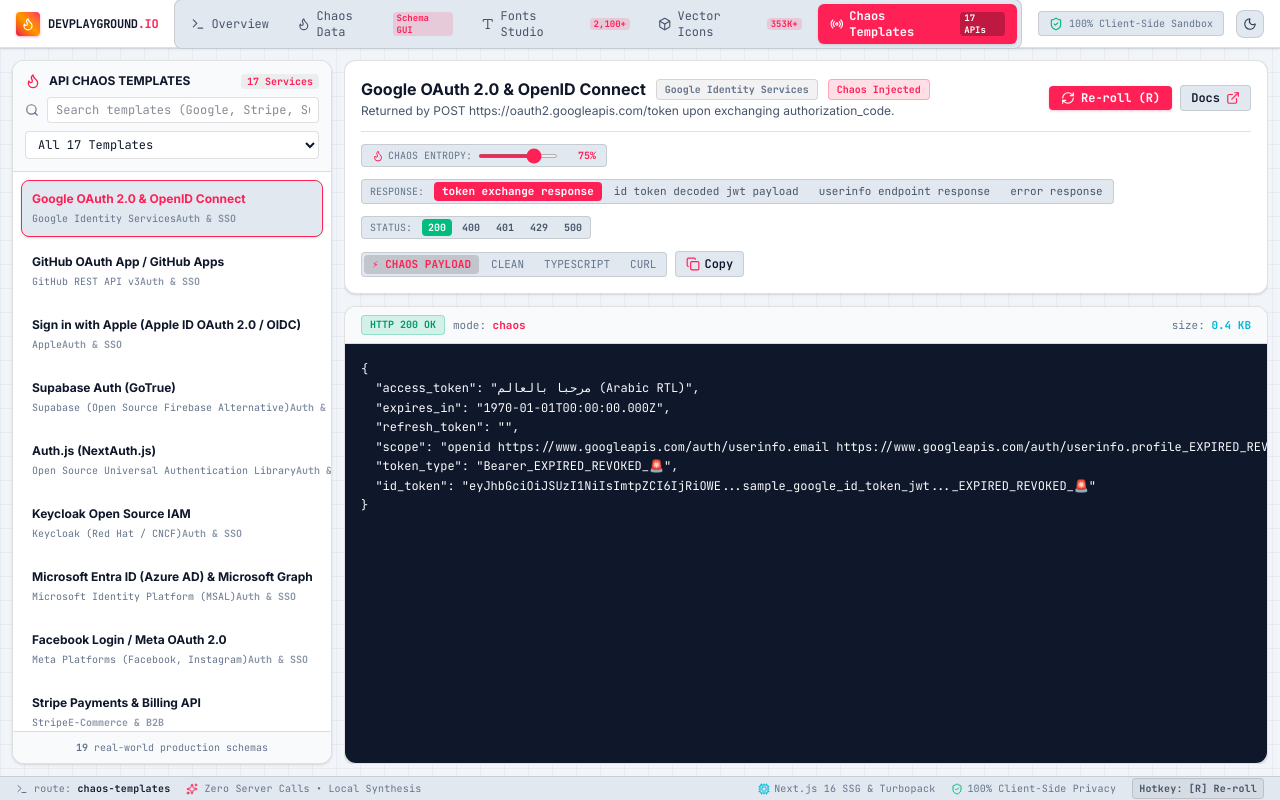
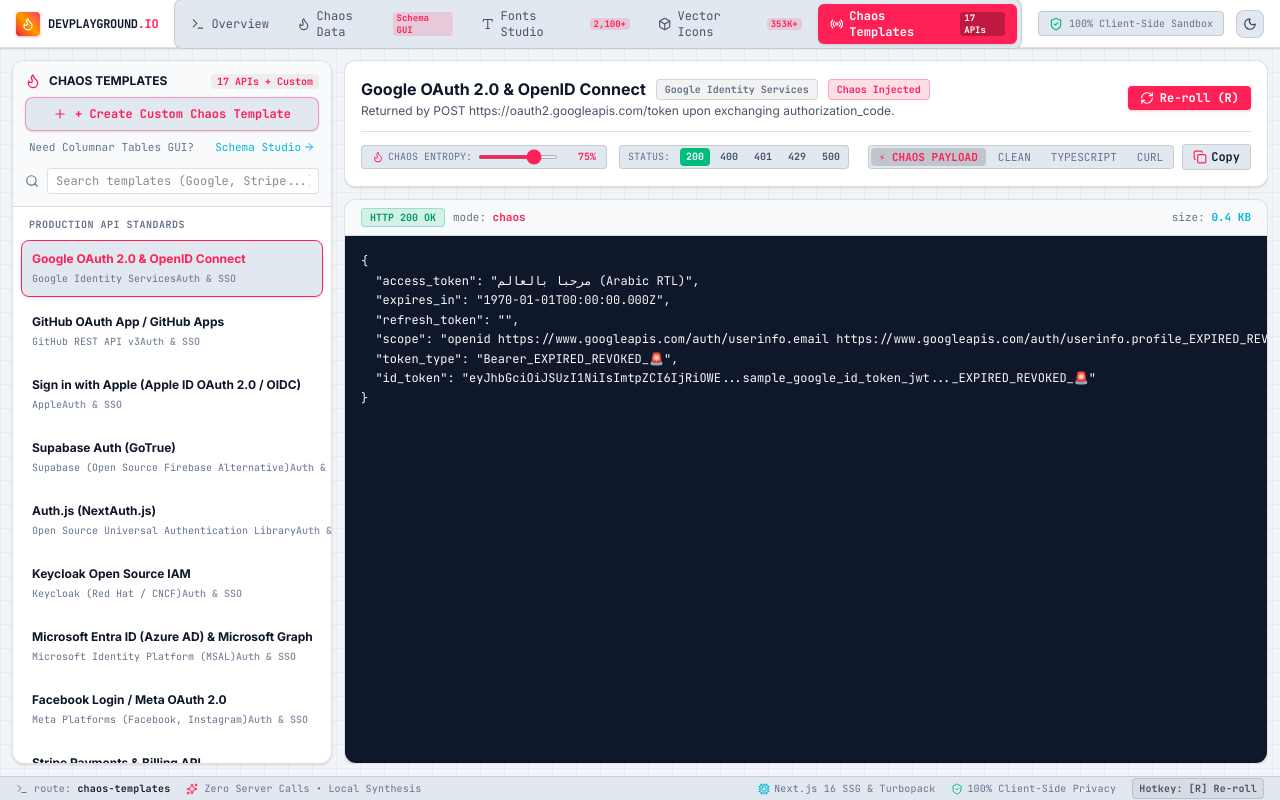
Before and after one commit to allwin-antony/devpantry, a Next.js app: page /chaos-templates in a window 1280 px wide. Built offline with nearby package versions, Linux system fonts and the light colour scheme; a web font is replaced by a local one.

Commit message:
feat: add interactive Custom Chaos Template Creator with JSON editor and persistence

```diff
--- a/src/components/clients/ChaosTemplatesClient.tsx
+++ b/src/components/clients/ChaosTemplatesClient.tsx
@@ -1,6 +1,7 @@
 'use client';
 
 import React, { useState, useMemo, useEffect } from 'react';
+import Link from 'next/link';
 import { ALL_SERVICE_RESPONSES, type ServiceResponseItem } from '@/lib/datasetLoader';
 import { fillChaosPayload } from '@/utilities/chaos-data/chaosTemplateFiller';
 import {
@@ -16,19 +17,124 @@
   Sliders,
   ShieldAlert,
   Terminal,
-  FileJson
+  FileJson,
+  Plus,
+  Trash2,
+  Save,
+  PenTool,
+  SlidersHorizontal,
+  Layers,
+  ArrowRight
 } from 'lucide-react';
+
+interface CustomTemplate {
+  id: string;
+  name: string;
+  category: string;
+  rawJson: string;
+  createdAt: number;
+}
+
+const DEFAULT_CUSTOM_JSON = `{
+  "event": "user.signup.completed",
+  "user": {
+    "id": "usr_998877",
+    "name": "Jane Developer",
+    "email": "jane.dev@startup.io",
+    "phone": "+1-555-0199",
+    "avatar_url": "https://images.example.com/avatar.png",
+    "age": 28,
+    "balance": 1500.50,
+    "is_verified": true,
+    "created_at": "2026-09-03T12:00:00Z"
+  },
+  "auth": {
+    "access_token": "tok_live_sec_8833992211aa",
+    "token_type": "Bearer",
+    "expires_in": 3600
+  },
+  "metadata": {
+    "ip_address": "192.168.1.1",
+    "user_agent": "Mozilla/5.0 (Macintosh; Intel Mac OS X 10_15_7)"
+  }
+}`;
 
 export function ChaosTemplatesClient() {
   const [selectedServiceId, setSelectedServiceId] = useState<string>(ALL_SERVICE_RESPONSES[0].id);
+  const [isCustomMode, setIsCustomMode] = useState<boolean>(false);
   const [selectedCategory, setSelectedCategory] = useState<string>('All');
   const [searchQuery, setSearchQuery] = useState<string>('');
   const [activeResponseKey, setActiveResponseKey] = useState<string>('');
   const [entropy, setEntropy] = useState<number>(75);
-  const [viewMode, setViewMode] = useState<'chaos' | 'clean' | 'typescript' | 'curl'>('chaos');
+  const [viewMode, setViewMode] = useState<'chaos' | 'clean' | 'typescript' | 'curl' | 'edit_custom'>('chaos');
   const [seed, setSeed] = useState<number>(0);
   const [simulatedStatus, setSimulatedStatus] = useState<number>(200);
   const [copiedCode, setCopiedCode] = useState<string | null>(null);
+
+  // Custom User Templates (stored in localStorage)
+  const [customTemplates, setCustomTemplates] = useState<CustomTemplate[]>([]);
+  const [activeCustomId, setActiveCustomId] = useState<string>('');
+  const [customTitle, setCustomTitle] = useState<string>('My Webhook Payload');
+  const [customRawJson, setCustomRawJson] = useState<string>(DEFAULT_CUSTOM_JSON);
+  const [jsonParseError, setJsonParseError] = useState<string | null>(null);
+
+  // Load custom templates on mount
+  useEffect(() => {
+    try {
+      const saved = localStorage.getItem('devplayground_custom_templates');
+      if (saved) {
+        const parsed = JSON.parse(saved);
+        if (Array.isArray(parsed) && parsed.length > 0) {
+          setCustomTemplates(parsed);
+          setActiveCustomId(parsed[0].id);
+          setCustomTitle(parsed[0].name);
+          setCustomRawJson(parsed[0].rawJson);
+        }
+      }
+    } catch {}
+  }, []);
+
+  // Save custom templates
+  const saveCustomTemplate = () => {
+    try {
+      JSON.parse(customRawJson); // validate
+      setJsonParseError(null);
+      const newTmpl: CustomTemplate = {
+        id: activeCustomId || `custom_${Date.now()}`,
+        name: customTitle || 'Untitled Custom Template',
+        category: 'Custom API',
+        rawJson: customRawJson,
+        createdAt: Date.now()
+      };
+
+      const updated = [newTmpl, ...customTemplates.filter(t => t.id !== newTmpl.id)];
+      setCustomTemplates(updated);
+      setActiveCustomId(newTmpl.id);
+      localStorage.setItem('devplayground_custom_templates', JSON.stringify(updated));
+      setViewMode('chaos');
+      setCopiedCode('saved');
+      setTimeout(() => setCopiedCode(null), 1500);
+    } catch (err: any) {
+      setJsonParseError(err.message || 'Invalid JSON syntax');
+    }
+  };
+
+  const deleteCustomTemplate = (id: string, e: React.MouseEvent) => {
+    e.stopPropagation();
+    const updated = customTemplates.filter(t => t.id !== id);
+    setCustomTemplates(updated);
+    localStorage.setItem('devplayground_custom_templates', JSON.stringify(updated));
+    if (activeCustomId === id) {
+      if (updated.length > 0) {
+        setActiveCustomId(updated[0].id);
+        setCustomTitle(updated[0].name);
+        setCustomRawJson(updated[0].rawJson);
+      } else {
+        setIsCustomMode(false);
+        setSelectedServiceId(ALL_SERVICE_RESPONSES[0].id);
+      }
+    }
+  };
 
   // Re-roll hotkey R
   useEffect(() => {
@@ -66,7 +172,6 @@
     return ALL_SERVICE_RESPONSES.find(s => s.id === selectedServiceId) || ALL_SERVICE_RESPONSES[0];
   }, [selectedServiceId]);
 
-  // Available responses in the selected service
   const responseKeys = useMemo(() => {
     if (!activeService.responses) return [];
     return Object.keys(activeService.responses);
@@ -78,10 +183,17 @@
 
   const activeResponseObj = activeService.responses?.[currentResponseKey];
 
-  // Clean original payload
+  // Clean original payload (built-in service or custom JSON)
   const cleanPayload = useMemo(() => {
+    if (isCustomMode) {
+      try {
+        return JSON.parse(customRawJson);
+      } catch {
+        return { error: "Invalid Custom JSON syntax" };
+      }
+    }
     return activeResponseObj?.payload || activeService.payload || { message: "Standard service payload" };
-  }, [activeResponseObj, activeService]);
+  }, [isCustomMode, customRawJson, activeResponseObj, activeService]);
 
   // Chaos-filled dirty payload generated by chaos engine
   const chaosPayload = useMemo(() => {
@@ -89,9 +201,9 @@
     if (simulatedStatus === 400) {
       return {
         type: "https://errors.api.io/bad-request",
-        title: "Bad Request — Schema Failure",
+        title: "Bad Request — Schema Validation Failure",
         status: 400,
-        detail: "The request payload failed validation against the chaos schema constraints.",
+        detail: "The payload failed validation against strict chaos schema constraints.",
         instance: `/requests/req_${Math.random().toString(36).substring(2, 9)}`,
         invalid_parameters: [
           { name: "token", reason: "Value contained zero-width Unicode injection" },
@@ -143,22 +255,23 @@
       return 'string';
     };
 
-    const typeName = activeService.service.replace(/[^a-zA-Z0-9]/g, '') + 'Fixture';
+    const titleStr = isCustomMode ? customTitle : activeService.service;
+    const typeName = titleStr.replace(/[^a-zA-Z0-9]/g, '') + 'Fixture';
     const fields = Object.entries(activeDisplayPayload)
       .map(([k, v]) => `  ${k}: ${inferType(v)};`)
       .join('\n');
 
     return `export interface ${typeName} {\n${fields}\n}\n\n// Chaos-Injected Test Fixture:\nexport const CHAOS_${typeName.toUpperCase()}: ${typeName} = ${JSON.stringify(activeDisplayPayload, null, 2)};`;
-  }, [activeDisplayPayload, activeService]);
+  }, [activeDisplayPayload, isCustomMode, customTitle, activeService]);
 
   // cURL generator
   const generatedCurl = useMemo(() => {
-    const endpointUrl = activeService.endpoints ? Object.values(activeService.endpoints)[0] : 'https://api.service.com/v1/endpoint';
+    const endpointUrl = isCustomMode ? 'https://api.myapp.com/v1/webhook' : (activeService.endpoints ? Object.values(activeService.endpoints)[0] : 'https://api.service.com/v1/endpoint');
     return `curl -X POST "${endpointUrl}" \\
   -H "Authorization: Bearer ${(chaosPayload.access_token || 'sample_chaos_token_' + Date.now()).slice(0, 32)}" \\
   -H "Content-Type: application/json" \\
-  -d '${JSON.stringify(chaosPayload).slice(0, 150)}...'`;
-  }, [activeService, chaosPayload]);
+  -d '${JSON.stringify(chaosPayload).slice(0, 160)}...'`;
+  }, [activeService, chaosPayload, isCustomMode]);
 
   const copyToClipboard = (text: string, id: string) => {
     navigator.clipboard.writeText(text);
@@ -174,53 +287,124 @@
 
   return (
     <div className="h-full flex flex-col md:flex-row p-3 overflow-hidden gap-3 font-mono">
-      {/* Left Sidebar: 17 Real Service Templates */}
+      {/* Left Sidebar: Templates & Custom Creator Button */}
       <div className="w-full md:w-80 bg-[var(--bg-panel)] border border-[var(--border-dev)] rounded-xl flex flex-col overflow-hidden shrink-0 shadow-sm transition-colors">
-        {/* Header & Search */}
+        {/* Top Header & Custom Creator Action Button */}
         <div className="p-3 border-b border-[var(--border-dev)] flex flex-col gap-2 bg-[var(--bg-panel-subtle)] shrink-0">
           <div className="flex items-center justify-between">
             <div className="flex items-center gap-2">
               <Flame className="w-4 h-4 text-rose-500" />
-              <span className="text-xs font-bold text-[var(--text-primary)] font-sans uppercase">API Chaos Templates</span>
+              <span className="text-xs font-bold text-[var(--text-primary)] font-sans uppercase">Chaos Templates</span>
             </div>
             <span className="text-[10px] px-1.5 py-0.2 rounded bg-[var(--pill-bg)] text-rose-500 font-bold">
-              17 Services
+              17 APIs + Custom
             </span>
           </div>
 
-          <div className="flex items-center gap-2">
+          {/* Prominent Custom Template Creator Button */}
+          <button
+            onClick={() => {
+              setIsCustomMode(true);
+              setViewMode('edit_custom');
+              setActiveCustomId('');
+              setCustomTitle('New Custom API Schema');
+              setCustomRawJson(DEFAULT_CUSTOM_JSON);
+            }}
+            className={`w-full py-2 px-3 rounded-lg text-xs font-bold flex items-center justify-center gap-2 transition-all cursor-pointer shadow-sm ${
+              isCustomMode
+                ? 'bg-rose-500 text-white shadow-rose-500/25 ring-2 ring-rose-500/40'
+                : 'bg-[var(--bg-sidebar)] border border-rose-500/40 text-rose-500 hover:bg-rose-500 hover:text-white'
+            }`}
+          >
+            <Plus className="w-3.5 h-3.5" />
+            <span>+ Create Custom Chaos Template</span>
+          </button>
+
+          {/* Quick link to Columnar Schema GUI */}
+          <Link
+            href="/chaos-data"
+            className="text-[11px] text-[var(--text-muted)] hover:text-[var(--text-primary)] flex items-center justify-between px-1 transition-colors"
+          >
+            <span>Need Columnar Tables GUI?</span>
+            <span className="text-cyan-500 flex items-center gap-0.5">
+              <span>Schema Studio</span>
+              <ArrowRight className="w-3 h-3" />
+            </span>
+          </Link>
+
+          <div className="flex items-center gap-2 pt-1">
             <Search className="w-3.5 h-3.5 text-[var(--text-muted)]" />
             <input
               type="text"
               value={searchQuery}
               onChange={e => setSearchQuery(e.target.value)}
-              placeholder="Search templates (Google, Stripe, Supabase...)"
+              placeholder="Search templates (Google, Stripe...)"
               className="dev-input flex-1 px-2 py-1 rounded text-xs"
             />
           </div>
-
-          <select
-            value={selectedCategory}
-            onChange={e => setSelectedCategory(e.target.value)}
-            className="dev-input px-2 py-1 rounded text-xs bg-[var(--bg-sidebar)]"
-          >
-            {categories.map(c => (
-              <option key={c.id} value={c.id}>{c.label}</option>
-            ))}
-          </select>
         </div>
 
         {/* Templates List */}
         <div className="flex-1 overflow-y-auto p-2 flex flex-col gap-1.5">
+          {/* Custom Templates Section */}
+          {customTemplates.length > 0 && (
+            <div className="mb-2 pb-2 border-b border-[var(--border-dev-subtle)]">
+              <div className="text-[10px] text-rose-500 font-bold px-2 py-1 uppercase tracking-wider flex items-center justify-between">
+                <span>My Custom Schemas ({customTemplates.length})</span>
+              </div>
+              {customTemplates.map(tmpl => {
+                const isSelected = isCustomMode && activeCustomId === tmpl.id;
+                return (
+                  <button
+                    key={tmpl.id}
+                    onClick={() => {
+                      setIsCustomMode(true);
+                      setActiveCustomId(tmpl.id);
+                      setCustomTitle(tmpl.name);
+                      setCustomRawJson(tmpl.rawJson);
+                      setViewMode('chaos');
+                    }}
+                    className={`w-full text-left p-2 rounded-lg border transition-all flex items-center justify-between gap-1 cursor-pointer my-0.5 ${
+                      isSelected
+                        ? 'bg-[var(--bg-sidebar)] border-rose-500 shadow-sm'
+                        : 'border-transparent hover:bg-[var(--bg-sidebar)]/60 text-[var(--text-secondary)]'
+                    }`}
+                  >
+                    <div className="truncate">
+                      <div className={`text-xs font-bold truncate ${isSelected ? 'text-rose-500' : 'text-[var(--text-primary)]'}`}>
+                        {tmpl.name}
+                      </div>
+                      <div className="text-[9px] text-[var(--text-muted)]">Custom Schema</div>
+                    </div>
+                    <button
+                      onClick={(e) => deleteCustomTemplate(tmpl.id, e)}
+                      title="Delete template"
+                      className="p-1 rounded text-[var(--text-muted)] hover:text-rose-500 hover:bg-rose-500/10 cursor-pointer"
+                    >
+                      <Trash2 className="w-3 h-3" />
+                    </button>
+                  </button>
+                );
+              })}
+            </div>
+          )}
+
+          {/* Built-in 17 Service Templates */}
+          <div className="text-[10px] text-[var(--text-muted)] font-bold px-2 py-0.5 uppercase tracking-wider">
+            <span>Production API Standards</span>
+          </div>
+
           {filteredServices.map(svc => {
-            const isSelected = svc.id === selectedServiceId;
+            const isSelected = !isCustomMode && svc.id === selectedServiceId;
             return (
               <button
                 key={svc.id}
                 onClick={() => {
+                  setIsCustomMode(false);
                   setSelectedServiceId(svc.id);
                   setActiveResponseKey('');
                   setSimulatedStatus(200);
+                  if (viewMode === 'edit_custom') setViewMode('chaos');
                 }}
                 className={`w-full text-left p-2.5 rounded-lg border transition-all flex flex-col gap-1 cursor-pointer ${
                   isSelected
@@ -241,18 +425,28 @@
             );
           })}
         </div>
-
-        <div className="p-2 border-t border-[var(--border-dev)] text-[10px] text-[var(--text-muted)] text-center bg-[var(--bg-panel-subtle)]">
-          <strong>{filteredServices.length}</strong> real-world production schemas
-        </div>
       </div>
 
-      {/* Main Workbench: Chaos Template Generator */}
+      {/* Main Workbench */}
       <div className="flex-1 flex flex-col gap-3 min-w-0 overflow-hidden">
-        {/* Template Header & Sliders */}
+        {/* Top Control Bar */}
         <div className="bg-[var(--bg-panel)] border border-[var(--border-dev)] rounded-xl p-4 shrink-0 shadow-sm transition-colors flex flex-col gap-3">
           <div className="flex flex-wrap items-center justify-between gap-3 pb-3 border-b border-[var(--border-dev)]">
             <div>
+              {isCustomMode ? (
+                <div className="flex items-center gap-2">
+                  <input
+                    type="text"
+                    value={customTitle}
+                    onChange={e => setCustomTitle(e.target.value)}
+                    placeholder="Enter template name..."
+                    className="text-base font-bold text-[var(--text-primary)] font-sans bg-transparent border-b border-dashed border-rose-500 outline-none pb-0.5"
+                  />
+                  <span className="text-[10px] px-2 py-0.5 rounded font-bold bg-rose-500/15 text-rose-500 border border-rose-500/30">
+                    Custom Template Creator
+                  </span>
+                </div>
+              ) : (
                 <div className="flex items-center gap-2.5">
                   <h2 className="text-base font-bold text-[var(--text-primary)] font-sans">
                     {activeService.service}
@@ -264,13 +458,27 @@
                     Chaos Injected
                   </span>
                 </div>
+              )}
+
               <div className="text-xs text-[var(--text-secondary)] font-sans mt-0.5">
-                {activeResponseObj?.description || activeService.description || 'Production API response filled with high-entropy edge case test values.'}
+                {isCustomMode
+                  ? 'Paste any JSON schema below. The engine will infer fields and inject high-entropy chaos edge cases.'
+                  : (activeResponseObj?.description || activeService.description || 'Production API response filled with high-entropy edge case test values.')}
               </div>
             </div>
 
-            {/* Re-roll and Links */}
+            {/* Actions: Save / Re-roll */}
             <div className="flex items-center gap-2">
+              {isCustomMode && (
+                <button
+                  onClick={saveCustomTemplate}
+                  className="px-3 py-1 text-xs font-bold rounded bg-emerald-500 text-white hover:bg-emerald-600 flex items-center gap-1.5 transition-colors shadow-sm cursor-pointer"
+                >
+                  <Save className="w-3.5 h-3.5" />
+                  <span>{copiedCode === 'saved' ? 'Saved!' : 'Save Template'}</span>
+                </button>
+              )}
+
               <button
                 onClick={() => setSeed(s => s + 1)}
                 className="px-3 py-1 text-xs font-bold rounded bg-rose-500 text-white hover:bg-rose-600 flex items-center gap-1.5 transition-colors shadow-sm shadow-rose-500/20 cursor-pointer"
@@ -279,25 +487,13 @@
                 <RefreshCw className="w-3.5 h-3.5" />
                 <span>Re-roll (R)</span>
               </button>
-
-              {activeService.documentation_url && (
-                <a
-                  href={activeService.documentation_url}
-                  target="_blank"
-                  rel="noopener noreferrer"
-                  className="px-2.5 py-1 text-xs font-semibold rounded bg-[var(--bg-sidebar)] border border-[var(--border-dev)] text-[var(--text-primary)] hover:border-rose-500 flex items-center gap-1.5 transition-colors"
-                >
-                  <span>Docs</span>
-                  <ExternalLink className="w-3.5 h-3.5 text-rose-500" />
-                </a>
-              )}
             </div>
           </div>
 
-          {/* Chaos Sliders & Mode Switcher */}
+          {/* Sliders & Mode Switcher */}
           <div className="flex flex-wrap items-center justify-between gap-3 text-xs">
             <div className="flex flex-wrap items-center gap-3">
-              {/* Entropy Slider */}
+              {/* Chaos Entropy Slider */}
               <div className="flex items-center gap-1.5 bg-[var(--bg-sidebar)] px-2.5 py-1 rounded border border-[var(--border-dev)]">
                 <span className="text-[10px] text-[var(--text-muted)] flex items-center gap-1">
                   <Flame className="w-3 h-3 text-rose-500" />
@@ -313,29 +509,6 @@
                 />
                 <span className="text-[10px] font-bold text-rose-500 w-8 text-right">{entropy}%</span>
               </div>
-
-              {/* Response Sub-type Selector */}
-              {responseKeys.length > 1 && (
-                <div className="flex items-center gap-1 bg-[var(--bg-sidebar)] p-0.5 rounded border border-[var(--border-dev)]">
-                  <span className="text-[10px] text-[var(--text-muted)] px-1.5">RESPONSE:</span>
-                  {responseKeys.map(key => (
-                    <button
-                      key={key}
-                      onClick={() => {
-                        setActiveResponseKey(key);
-                        setSimulatedStatus(200);
-                      }}
-                      className={`px-2 py-0.5 rounded text-[11px] transition-colors cursor-pointer ${
-                        currentResponseKey === key
-                          ? 'bg-rose-500 text-white font-bold'
-                          : 'text-[var(--text-secondary)] hover:text-[var(--text-primary)]'
-                      }`}
-                    >
-                      {key.replace(/_/g, ' ')}
-                    </button>
-                  ))}
-                </div>
-              )}
 
               {/* Status Code Simulator */}
               <div className="flex items-center gap-1 bg-[var(--bg-sidebar)] p-0.5 rounded border border-[var(--border-dev)]">
@@ -356,9 +529,22 @@
               </div>
             </div>
 
-            {/* View Mode Switcher & Copy */}
+            {/* View Mode Switcher */}
             <div className="flex items-center gap-2">
               <div className="flex items-center gap-1 bg-[var(--bg-sidebar)] p-0.5 rounded border border-[var(--border-dev)]">
+                {isCustomMode && (
+                  <button
+                    onClick={() => setViewMode('edit_custom')}
+                    className={`px-2 py-0.5 rounded text-[11px] transition-colors cursor-pointer ${
+                      viewMode === 'edit_custom'
+                        ? 'bg-rose-500 text-white font-bold'
+                        : 'text-[var(--text-muted)] hover:text-[var(--text-primary)]'
+                    }`}
+                  >
+                    ✏️ Edit Schema
+                  </button>
+                )}
+
                 {(['chaos', 'clean', 'typescript', 'curl'] as const).map(mode => (
                   <button
                     key={mode}
@@ -391,8 +577,44 @@
           </div>
         </div>
 
-        {/* Output Code Viewer */}
+        {/* Editor or Viewer Body */}
         <div className="flex-1 min-h-0 bg-[var(--bg-panel)] border border-[var(--border-dev)] rounded-xl overflow-hidden flex flex-col shadow-sm">
+          {viewMode === 'edit_custom' ? (
+            <div className="flex-1 flex flex-col p-4 bg-[var(--bg-codebox)] gap-3">
+              <div className="flex items-center justify-between text-xs text-[var(--text-muted)] pb-2 border-b border-[var(--border-dev)]">
+                <span>Paste or write your JSON blueprint below:</span>
+                {jsonParseError && <span className="text-rose-500 font-bold">{jsonParseError}</span>}
+              </div>
+              <textarea
+                value={customRawJson}
+                onChange={e => {
+                  setCustomRawJson(e.target.value);
+                  try {
+                    JSON.parse(e.target.value);
+                    setJsonParseError(null);
+                  } catch (err: any) {
+                    setJsonParseError(err.message);
+                  }
+                }}
+                className="flex-1 w-full bg-transparent border-none outline-none font-mono text-xs text-[var(--text-code)] resize-none leading-relaxed"
+                placeholder="Paste your JSON schema here..."
+                spellCheck={false}
+              />
+              <div className="flex items-center justify-between pt-2 border-t border-[var(--border-dev)]">
+                <span className="text-[10px] text-[var(--text-muted)]">
+                  The chaos engine automatically recognizes keys like <code>email</code>, <code>name</code>, <code>url</code>, <code>token</code>, <code>price</code> and injects dirty values.
+                </span>
+                <button
+                  onClick={() => setViewMode('chaos')}
+                  className="px-4 py-1.5 rounded bg-rose-500 text-white text-xs font-bold hover:bg-rose-600 transition-colors flex items-center gap-1.5 cursor-pointer shadow-sm"
+                >
+                  <Flame className="w-3.5 h-3.5" />
+                  <span>Preview Chaos Payload</span>
+                </button>
+              </div>
+            </div>
+          ) : (
+            <>
               <div className="px-4 py-2 border-b border-[var(--border-dev)] flex items-center justify-between text-xs bg-[var(--bg-panel-subtle)] shrink-0">
                 <div className="flex items-center gap-2">
                   <span className={`text-[10px] font-bold px-2 py-0.5 rounded border ${getStatusColor(simulatedStatus)}`}>
@@ -423,6 +645,8 @@
                   </pre>
                 )}
               </div>
+            </>
+          )}
         </div>
       </div>
     </div>
```
Lines whose indentation alone changed are shown as unchanged.
